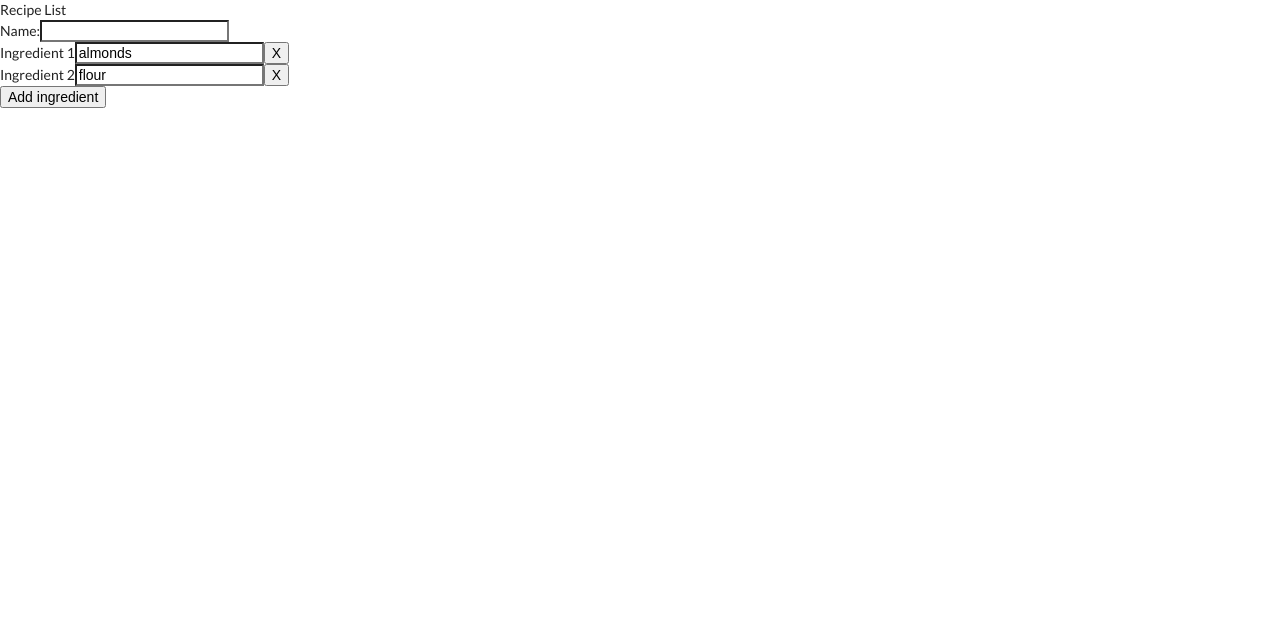
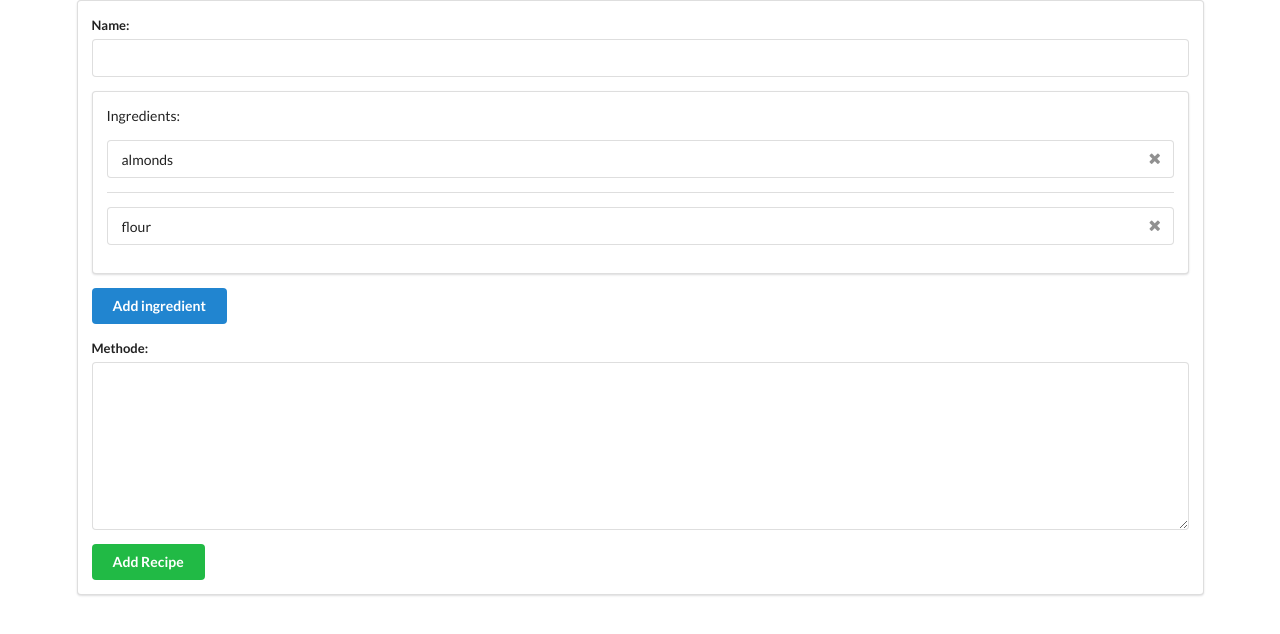
Before and after one commit to Simon-Oliver/recipeArchive, a React (Create React App) app: page /recipes/new in a window 1280 px wide. Shown: the top 634 px of the page. Built offline with nearby package versions, Linux system fonts and the light colour scheme.

Commit message:
added basic styling to form wiht semantice ui

```diff
--- a/src/components/AddRecipe.js
+++ b/src/components/AddRecipe.js
@@ -5,8 +5,7 @@ class AddRecipe extends React.Component {
     recipeIngredient: ['almonds', 'flour'],
     name: '',
     recipeInstructions: '',
-    recipeYield: '',
-    currentIngredient: ''
+    recipeYield: ''
   };
 
   addIngredientField(e) {
@@ -34,14 +33,46 @@ class AddRecipe extends React.Component {
     }
   }
 
+  handelOnSubmit(e) {
+    e.preventDefault();
+    console.log(this.state);
+  }
+
   handleOnInputChange(e) {
     this.setState({ [e.target.name]: e.target.value });
   }
 
-  renderForm() {
+  renderIngredients() {
     return (
-      <div>
-        <div>
+      <div className="field">
+        <div className="ui segment">
+          <label htmlFor="recipeIngredient">Ingredients:</label>
+          {this.state.recipeIngredient.map((e, i) => (
+            <div className="ui vertical segment" key={`recipeIngredient${i}`}>
+              <div className="ui right icon input">
+                <input
+                  type="text"
+                  id={`recipeIngredient${i}`}
+                  name={`recipeIngredient${i}`}
+                  value={e}
+                  onChange={f => this.handleOnRecipeInputChange(f, i)}
+                />
+                <i className="close link icon" onClick={() => this.handelDeletedIngredient(e)} />
+              </div>
+            </div>
+          ))}
+        </div>
+        <button className="ui primary button" onClick={e => this.addIngredientField(e)}>
+          Add ingredient
+        </button>
+      </div>
+    );
+  }
+
+  render() {
+    return (
+      <form className="ui form segment" onSubmit={e => this.handelOnSubmit(e)}>
+        <div className="field">
           <label htmlFor="name">Name:</label>
           <input
             type="text"
@@ -51,28 +82,22 @@ class AddRecipe extends React.Component {
             onChange={e => this.handleOnInputChange(e)}
           />
         </div>
-        <div>
-          {this.state.recipeIngredient.map((e, i) => (
-            <div key={`recipeIngredient${i}`}>
-              <label htmlFor={`recipeIngredient${i}`}>{`Ingredient ${i + 1}`}</label>
-              <input
-                type="text"
-                id={`recipeIngredient${i}`}
-                name={`recipeIngredient${i}`}
-                value={e}
-                onChange={f => this.handleOnRecipeInputChange(f, i)}
-              />
-              <button onClick={() => this.handelDeletedIngredient(e)}>X</button>
-            </div>
-          ))}
+        {this.renderIngredients()}
+        <div className="field">
+          <label htmlFor="recipeInstructions">Methode:</label>
+          <textarea
+            type="textbox"
+            id="recipeInstructions"
+            name="recipeInstructions"
+            value={this.state.recipeInstructions}
+            onChange={e => this.handleOnInputChange(e)}
+          />
         </div>
-        <button onClick={e => this.addIngredientField(e)}>Add ingredient</button>
-      </div>
+        <button className="ui positive button" type="submit">
+          Add Recipe
+        </button>
+      </form>
     );
-  }
-
-  render() {
-    return <div>{this.renderForm()}</div>;
   }
 }
 
--- a/src/router/AppRouter.js
+++ b/src/router/AppRouter.js
@@ -1,15 +1,17 @@
 import React from 'react';
-import { BrowserRouter, Route } from 'react-router-dom';
+import { BrowserRouter, Route, Switch } from 'react-router-dom';
 import AddRecipe from '../components/AddRecipe';
 import Home from '../components/Home';
 import RecipeList from '../components/RecipeList';
 
 const AppRouter = () => (
-  <div>
+  <div className="ui container">
     <BrowserRouter>
-      <Route path="/" exact component={Home} />
-      <Route path="/recipes" component={RecipeList} />
-      <Route path="/recipes/new" component={AddRecipe} />
+      <Switch>
+        <Route path="/" exact component={Home} />
+        <Route path="/recipes/new" component={AddRecipe} />
+        <Route path="/recipes" component={RecipeList} />
+      </Switch>
     </BrowserRouter>
   </div>
 );
```
Also changed, not shown: src/components/App.js (deleted, +0 -10 lines).
